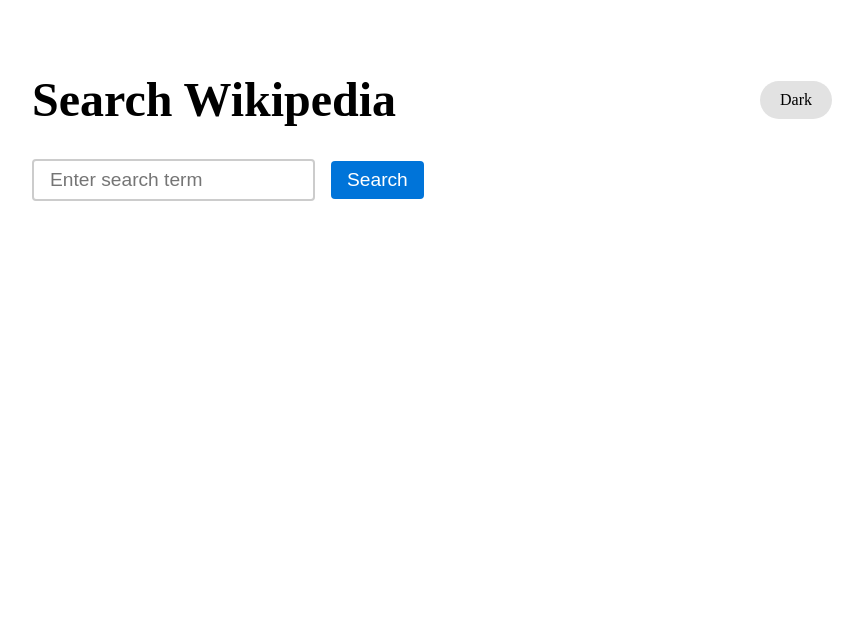
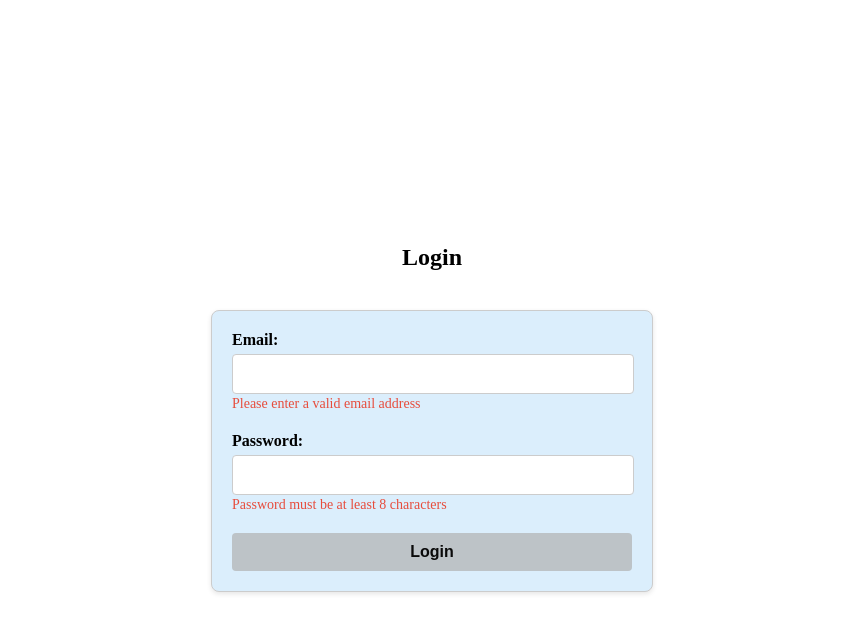
Before and after one commit to Kaveesha-Gamage/TestProject-vueJS, a Vue app: page / in a window 1280 px wide. Shown: the top 632 px of the page, without its empty margins (208-1071 px from the left). Built offline with nearby package versions, Linux system fonts and the light colour scheme.

Commit message:
login_page

```diff
--- a/src/App.vue
+++ b/src/App.vue
@@ -1,7 +1,7 @@
 <script setup>
-import WikiClone from './components/WikiClone.vue'
+import login from './components/login.vue'
 </script>
 
 <template>
-  <WikiClone />
+  <login/>
 </template>
--- a/src/components/WikiClone.vue
+++ /dev/null
@@ -1,224 +0,0 @@
-<script setup>
-import { ref } from 'vue'
-
-const searchQuery = ref('')
-const searchResults = ref([])
-const isLoading = ref(false)
-const error = ref(null)
-const isDarkTheme = ref(false)
-
-const searchWikipedia = async (query) => {
-  const encodedQuery = encodeURIComponent(query)
-  const endpoint = `https://en.wikipedia.org/w/api.php?action=query&list=search&prop=info&inprop=url&utf8=&format=json&origin=*&srlimit=10&srsearch=${encodedQuery}`
-
-  try {
-    isLoading.value = true
-    const response = await fetch(endpoint)
-    const data = await response.json()
-
-    if (data.query && data.query.search) {
-      searchResults.value = data.query.search
-      error.value = null
-    } else {
-      searchResults.value = []
-      error.value = 'No results found.'
-    }
-  } catch (err) {
-    console.error('Error fetching data:', err)
-    searchResults.value = []
-    error.value = 'An error occurred while fetching data.'
-  } finally {
-    isLoading.value = false
-  }
-}
-
-const toggleTheme = () => {
-  isDarkTheme.value = !isDarkTheme.value
-}
-
-const submitSearch = () => {
-  if (searchQuery.value.trim() !== '') {
-    searchWikipedia(searchQuery.value)
-  } else {
-    searchResults.value = []
-    error.value = 'Please enter a valid search term.'
-  }
-}
-</script>
-
-<template>
-  <div :class="{ 'dark-theme': isDarkTheme }">
-    <div class="container">
-      <div class="header-container">
-        <h1>Search Wikipedia</h1>
-        <span id="theme-toggler" @click="toggleTheme">{{ isDarkTheme ? 'Light' : 'Dark' }}</span>
-      </div>
-
-      <form @submit.prevent="submitSearch">
-        <input
-          v-model="searchQuery"
-          type="text"
-          id="search-input"
-          placeholder="Enter search term"
-        />
-        <button type="submit">Search</button>
-      </form>
-
-      <div id="search-results">
-        <div v-if="isLoading" class="spinner">Loading ...</div>
-        <p v-if="error">{{ error }}</p>
-        <div v-if="searchResults.length">
-          <div v-for="result in searchResults" :key="result.pageid" class="result-item">
-            <h3 class="result-title">
-              <a
-                :href="`https://en.wikipedia.org/?curid=${result.pageid}`"
-                target="_blank"
-                rel="noopener"
-                >{{ result.title }}</a
-              >
-            </h3>
-            <a
-              :href="`https://en.wikipedia.org/?curid=${result.pageid}`"
-              class="result-link"
-              target="_blank"
-              rel="noopener"
-            >
-              {{ `https://en.wikipedia.org/?curid=${result.pageid}` }}
-            </a>
-            <p class="result-snippet" v-html="result.snippet"></p>
-          </div>
-        </div>
-      </div>
-    </div>
-  </div>
-</template>
-
-<style scoped>
-body {
-  font-family: Arial, sans-serif;
-  margin: 0;
-  padding: 0;
-}
-
-.container {
-  max-width: 800px;
-  margin: 0 auto;
-  padding: 2rem;
-}
-
-h1 {
-  font-size: 3rem;
-  margin-bottom: 2rem;
-}
-
-#search-form {
-  display: flex;
-  justify-content: center;
-  align-items: center;
-  margin-bottom: 2rem;
-}
-
-#search-input {
-  font-size: 1.2rem;
-  padding: 0.5rem 1rem;
-  margin-right: 1rem;
-  border: 2px solid #ccc;
-  border-radius: 0.25rem;
-  flex-grow: 1;
-}
-
-#search-input:focus {
-  outline: none;
-  border-color: #0074d9;
-}
-
-button[type='submit'] {
-  font-size: 1.2rem;
-  padding: 0.5rem 1rem;
-  background-color: #0074d9;
-  color: #fff;
-  border: none;
-  border-radius: 0.25rem;
-  cursor: pointer;
-}
-
-button[type='submit']:hover {
-  background-color: #0063ad;
-}
-
-#search-results {
-  margin-bottom: 2rem;
-}
-
-.result-item {
-  margin-bottom: 1rem;
-}
-
-.result-title {
-  font-size: 1.5rem;
-  margin-top: 0;
-}
-
-.result-link {
-  display: block;
-  font-size: 1.2rem;
-  margin-bottom: 0.5rem;
-  color: #0074d9;
-}
-
-.result-link:hover {
-  text-decoration: underline;
-}
-
-.result-snippet {
-  margin-top: 0;
-}
-
-.spinner {
-  display: flex;
-  justify-content: center;
-  align-items: center;
-  font-size: 2rem;
-  height: 10rem;
-}
-
-/* Dark theme */
-.header-container {
-  display: flex;
-  justify-content: space-between;
-  align-items: center;
-}
-
-#theme-toggler {
-  border: none;
-  background: transparent;
-  cursor: pointer;
-  background: #e2e2e2;
-  padding: 10px 20px;
-  border-radius: 100px;
-}
-
-.dark-theme {
-  background-color: #282c34;
-  color: #fff;
-}
-
-.dark-theme #search-input {
-  background-color: #454545;
-  color: #fff;
-  border-color: #fff;
-}
-
-.dark-theme #search-input:focus {
-  border-color: #0074d9;
-}
-
-.dark-theme button[type='submit'] {
-  background-color: #0074d9;
-}
-
-.dark-theme .result-link,
-.dark-theme .result-link:hover {
-  color: #90caf9;
-}
-</style>
--- /dev/null
+++ b/src/components/login.vue
@@ -0,0 +1,119 @@
+<script setup>
+import { ref, computed } from "vue";
+
+const formData = ref({
+  email: "",
+  password: "",
+});
+
+const isEmailValid = computed(() =>
+  /^[^\s@]+@[^\s@]+\.[^\s@]+$/.test(formData.value.email)
+);
+const isPasswordValid = computed(() => formData.value.password.length >= 8);
+
+const isFormValid = computed(() => isEmailValid.value && isPasswordValid.value);
+
+const loginUser = () => {
+  if (isFormValid.value) {
+    // Perform simple authentication (replace with actual login logic)
+    if (formData.value.email === "user@example.com" && formData.value.password === "password") {
+      console.log("Login successful!");
+      // Redirect to another page or perform actions upon successful login
+    } else {
+      console.log("Invalid credentials. Please try again.");
+    }
+  } else {
+    console.log("Form is invalid. Please check the fields.");
+  }
+};
+</script>
+
+<template>
+  <div class="login-page">
+    <h2>Login</h2>
+    <div class="login-container">
+      <form @submit.prevent="loginUser" class="custom-form">
+        <div class="form-group">
+          <label for="email">Email:</label>
+          <input v-model="formData.email" type="email" id="email" />
+          <span v-if="!isEmailValid" class="error">Please enter a valid email address</span>
+        </div>
+
+        <div class="form-group">
+          <label for="password">Password:</label>
+          <input v-model="formData.password" type="password" id="password" />
+          <span v-if="!isPasswordValid" class="error">Password must be at least 8 characters</span>
+        </div>
+
+        <button type="submit" :disabled="!isFormValid" class="submit-button">
+          <b>Login</b>
+        </button>
+      </form>
+    </div>
+  </div>
+</template>
+
+<style scoped>
+.login-page {
+  display: flex;
+  justify-content: center;
+  align-items: center;
+  height: 100vh;
+  flex-direction: column; /* Stack children vertically */
+}
+
+.login-container {
+  max-width: 400px;
+  width: 100%;
+  padding: 20px;
+  border: 1px solid #ccc;
+  border-radius: 8px;
+  box-shadow: 0 2px 5px rgba(0, 0, 0, 0.1);
+  margin-top: 20px; /* Add space between title and form */
+  background: #dbeefc;
+}
+
+.custom-form {
+  display: flex;
+  flex-direction: column;
+}
+
+.form-group {
+  margin-bottom: 20px;
+}
+
+label {
+  display: block;
+  font-weight: bold;
+  margin-bottom: 5px;
+}
+
+input {
+  width: 95%;
+  padding: 10px;
+  font-size: 16px;
+  border: 1px solid #ccc;
+  border-radius: 4px;
+}
+
+.error {
+  color: #e74c3c;
+  font-size: 14px;
+  margin-top: 5px;
+}
+
+.submit-button {
+  padding: 10px 15px;
+  font-size: 16px;
+  background-color: #3498db;
+  color: #0a0a0a;
+  border: none;
+  border-radius: 4px;
+  cursor: pointer;
+}
+
+.submit-button:disabled {
+  background-color: #bdc3c7;
+  cursor: not-allowed;
+}
+</style>
```
